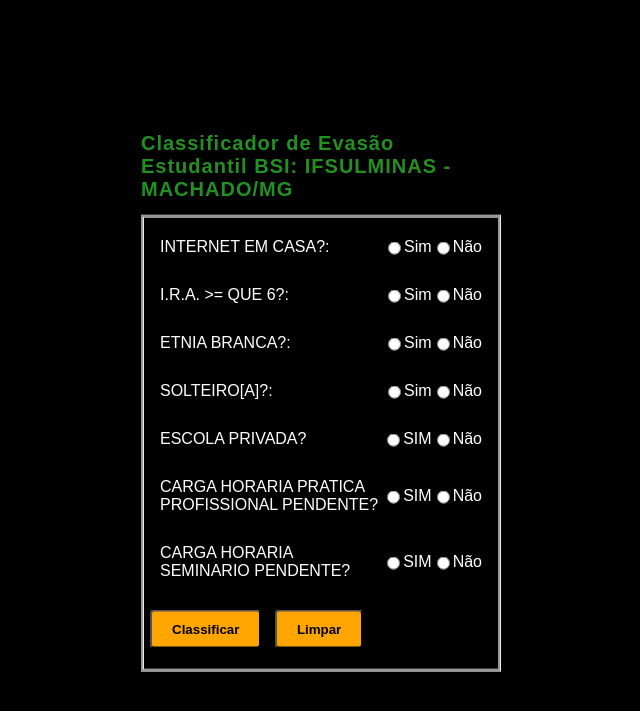
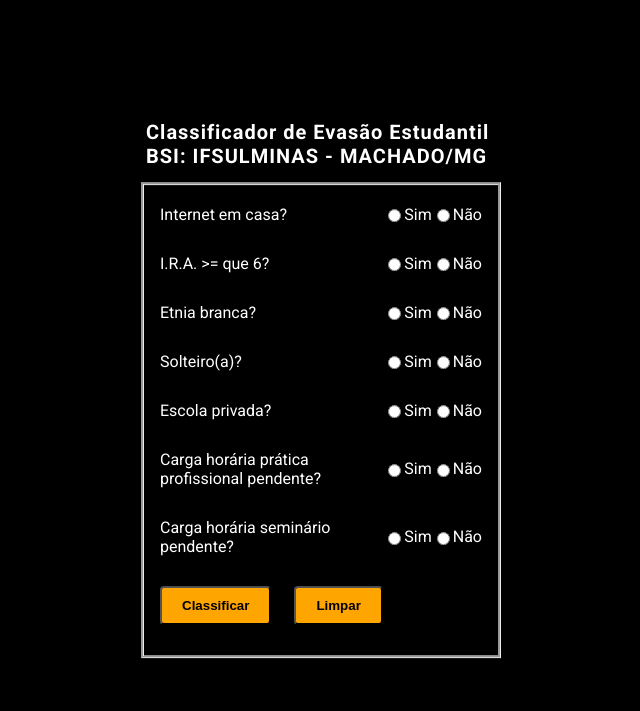
Before and after one commit to sanderpiva/flask_ml_tcc, a Flask app: page / in a window 1280 px wide. Shown: the top 711 px of the page, without its empty margins (319-959 px from the left). Run offline with Flask 3, Linux system fonts and the light colour scheme; parts of the project's set-up code (start-up, migrations or seed data) failed here and were passed over.

Commit message:
Add files via upload

```diff
--- a/static/css/style.css
+++ b/static/css/style.css
@@ -1,11 +1,12 @@
 @import url(https://fonts.googleapis.com/css?family=Open+Sans);
 
 h1 {
-  color: #229122;
+  color:white;
   text-shadow: 0 0 10px rgba(0, 0, 0, 0.3);
   letter-spacing: 1px;
   font-size: 20px;
-  padding-top: 150px;
+  padding-top: 125px;
+  padding-left: 5px;
 
 }
 
@@ -14,14 +15,16 @@
   background-color: black;
   color: white;
   text-align: left;
-  font-family: Arial, Helvetica, sans-serif;
+  font-family: "Roboto", sans-serif;
 
 }
 
 form{
   border-style: groove;
+  font-weight: 400;
+  font-style: normal;
   padding-left: 1px;
-  padding-bottom: 10px;
+  padding-bottom: 20px;
   padding-top: 5px;
   padding-right: 1px;
 }
@@ -80,7 +83,7 @@
   text-align: center;
   padding: 10px 20px;
   margin-top: 15px;
-  margin-left: 5px;
+  margin-left: 15px;
   margin-right: 4px;
 }
 
@@ -93,5 +96,5 @@
 #res{
 
   padding-top: 10px;
-  padding-left: 10px;
+  padding-left: 15px;
 }
--- a/templates/index.html
+++ b/templates/index.html
@@ -3,10 +3,9 @@
 <head>
   <meta charset="UTF-8">
   <title>Classificador de Evasão Estudantil</title>
-  <link href='https://fonts.googleapis.com/css?family=Pacifico' rel='stylesheet' type='text/css'>
-  <link href='https://fonts.googleapis.com/css?family=Arimo' rel='stylesheet' type='text/css'>
-  <link href='https://fonts.googleapis.com/css?family=Hind:300' rel='stylesheet' type='text/css'>
-  <link href='https://fonts.googleapis.com/css?family=Open+Sans+Condensed:300' rel='stylesheet' type='text/css'>
+  <link rel="preconnect" href="https://fonts.googleapis.com">
+  <link rel="preconnect" href="https://fonts.gstatic.com" crossorigin>
+  <link href="https://fonts.googleapis.com/css2?family=Roboto:ital,wght@0,100;0,300;0,400;0,500;0,700;0,900;1,100;1,300;1,400;1,500;1,700;1,900&display=swap" rel="stylesheet">
   <link rel="stylesheet" type="text/css" href="{{ url_for('static',filename='css/style.css') }}">
 </head>
 <body>
@@ -14,38 +13,38 @@
     <h1>Classificador de Evasão Estudantil BSI: IFSULMINAS - MACHADO/MG</h1>
     <form id="classifyForm" action="{{ url_for('predict')}}" method="post">
       <div class="radio-container">
-        <label>INTERNET EM CASA?: </label>
+        <label>Internet em casa?</label>
         <input type="radio" name="ACESSO_INTERNET" value="1" required="required"> Sim
         <input type="radio" name="ACESSO_INTERNET" value="0" required="required"> Não
       </div>
       <div class="radio-container">
-        <label>I.R.A. >= QUE 6?: </label>
+        <label>I.R.A. >= que 6? </label>
         <input type="radio" name="I.R.A." value="1" required="required"> Sim
         <input type="radio" name="I.R.A." value="0" required="required"> Não
       </div>
       <div class="radio-container">
-        <label>ETNIA BRANCA?: </label>
+        <label>Etnia branca? </label>
         <input type="radio" name="ETNIA" value="1" required="required"> Sim
         <input type="radio" name="ETNIA" value="0" required="required"> Não
       </div>
       <div class="radio-container">
-        <label>SOLTEIRO[A]?: </label>
+        <label>Solteiro(a)? </label>
         <input type="radio" name="ESTADO_CIVIL" value="1" required="required"> Sim
         <input type="radio" name="ESTADO_CIVIL" value="0" required="required"> Não
       </div>
       <div class="radio-container">
-        <label>ESCOLA PRIVADA?</label>
-        <input type="radio" name="FORMA_INGRESSO" value="1" required="required"> SIM
+        <label>Escola privada?</label>
+        <input type="radio" name="FORMA_INGRESSO" value="1" required="required"> Sim
         <input type="radio" name="FORMA_INGRESSO" value="0" required="required"> Não
       </div>
       <div class="radio-container">
-        <label>CARGA HORARIA PRATICA PROFISSIONAL PENDENTE?</label>
-        <input type="radio" name="CARGA_HORARIA_PROFISSIONAL_PENDENTE" value="1" required="required"> SIM
+        <label>Carga horária prática profissional pendente?</label>
+        <input type="radio" name="CARGA_HORARIA_PROFISSIONAL_PENDENTE" value="1" required="required"> Sim
         <input type="radio" name="CARGA_HORARIA_PROFISSIONAL_PENDENTE" value="0" required="required"> Não
       </div>
       <div class="radio-container">
-        <label>CARGA HORARIA SEMINARIO PENDENTE?</label>
-        <input type="radio" name="CARGA_HORARIA_SEMINARIO_PENDENTE" value="1" required="required"> SIM
+        <label>Carga horária seminário pendente?</label>
+        <input type="radio" name="CARGA_HORARIA_SEMINARIO_PENDENTE" value="1" required="required"> Sim
         <input type="radio" name="CARGA_HORARIA_SEMINARIO_PENDENTE" value="0" required="required"> Não
       </div>
       <button type="submit" class="btnSubmit">Classificar</button>
@@ -56,9 +55,36 @@
 
   <script src="https://ajax.googleapis.com/ajax/libs/jquery/3.5.1/jquery.min.js"></script>
   <script>
+    $(document).ready(function() {
+
+      loadFormData();
+
+      $("#classifyForm").submit(function(event) {
+        saveFormData();
+      });
+    });
+
+    function saveFormData() {
+      var formData = {};
+      $("#classifyForm input[type='radio']:checked").each(function() {
+        formData[$(this).attr('name')] = $(this).val();
+      });
+      localStorage.setItem('formData', JSON.stringify(formData));
+    }
+
+    function loadFormData() {
+      var formData = JSON.parse(localStorage.getItem('formData'));
+      if (formData) {
+        $.each(formData, function(key, value) {
+          $("input[name='" + key + "'][value='" + value + "']").prop('checked', true);
+        });
+      }
+    }
+
     function clearForm() {
       $('input[type="radio"]').prop('checked', false);
       $("#result").html('');
+      localStorage.removeItem('formData');
     }
   </script>
 </body>
```
